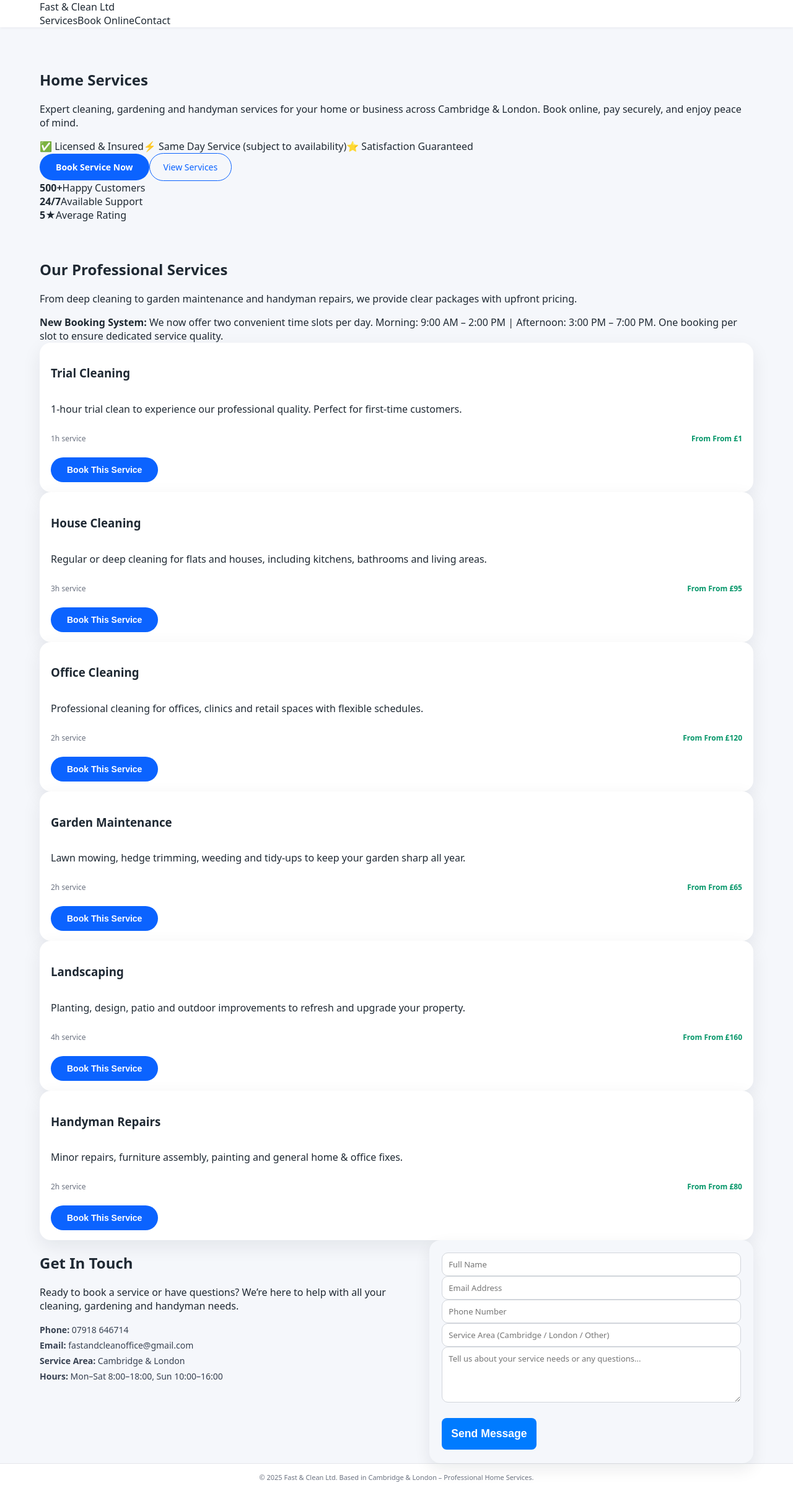
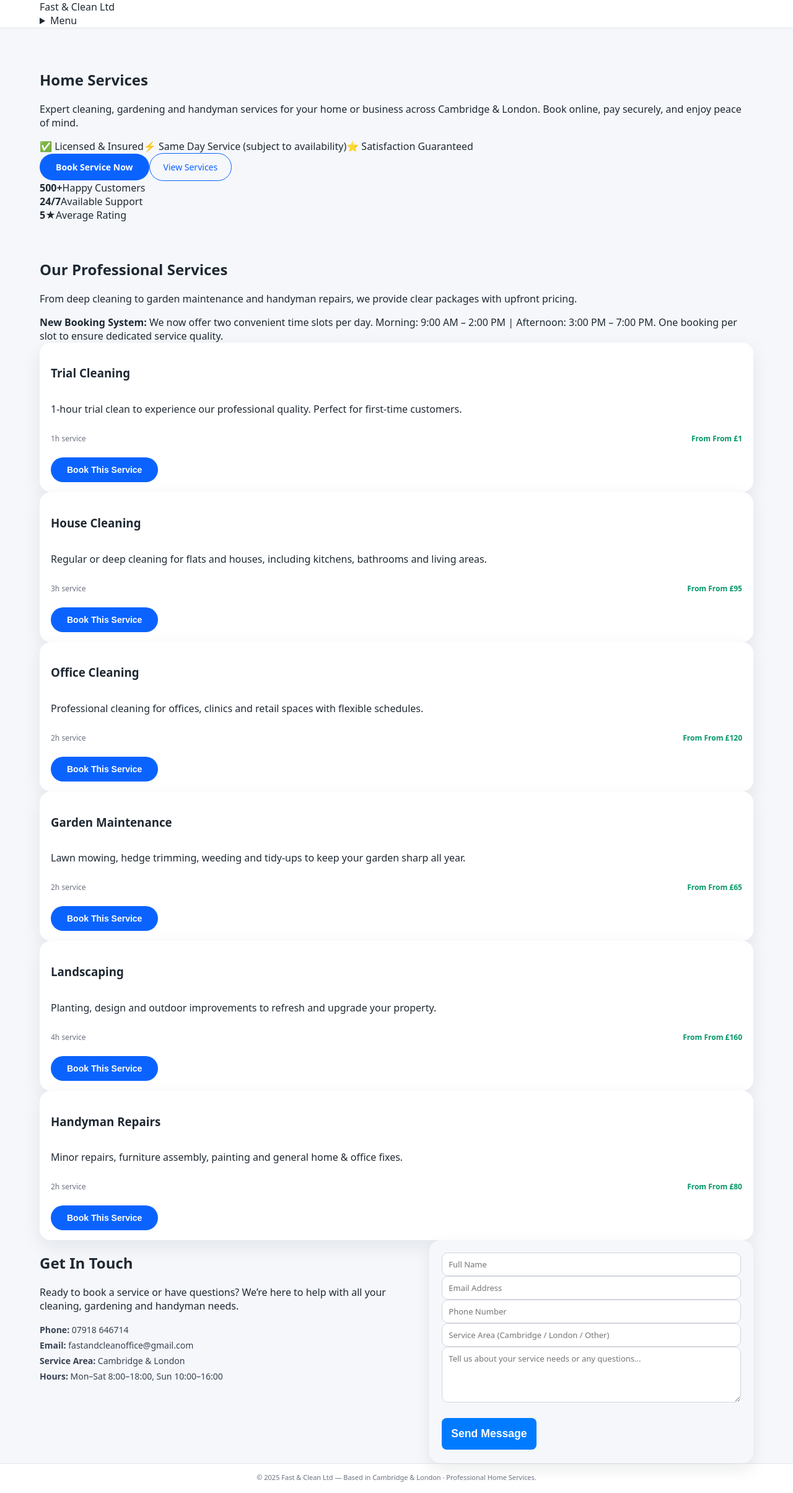
Before and after one commit to FastClean1/fastandclean-site, a React (Vite) app: page / in a window 1280 px wide. Shown: the whole page at 62% size. Built offline with nearby package versions, Linux system fonts and the light colour scheme.

Commit message:
Update App.jsx

```diff
--- a/src/App.jsx
+++ b/src/App.jsx
@@ -2,8 +2,9 @@ import React from "react";
 import { Routes, Route, Link } from "react-router-dom";
 import Home from "./Home";
 import Book from "./Book";
+import "./styles.css";
 
-// catalogo servizi + link Stripe (quelli che mi hai passato)
+// Catalogo servizi (mostrato in Home tramite props)
 const services = [
   {
     name: "Trial Cleaning",
@@ -11,7 +12,7 @@ const services = [
       "1-hour trial clean to experience our professional quality. Perfect for first-time customers.",
     duration: "1h service",
     priceFrom: "From £1",
-    stripeLink: "https://buy.stripe.com/3cI3cwb4qaozez5akE7N606",
+    price: 1,
   },
   {
     name: "House Cleaning",
@@ -19,7 +20,7 @@ const services = [
       "Regular or deep cleaning for flats and houses, including kitchens, bathrooms and living areas.",
     duration: "3h service",
     priceFrom: "From £95",
-    stripeLink: "https://buy.stripe.com/eVq14o6Oa9kv8aH2Sc7N604",
+    price: 95,
   },
   {
     name: "Office Cleaning",
@@ -27,7 +28,7 @@ const services = [
       "Professional cleaning for offices, clinics and retail spaces with flexible schedules.",
     duration: "2h service",
     priceFrom: "From £120",
-    stripeLink: "https://buy.stripe.com/14A7sM6Oa1S38aHdwQ7N603",
+    price: 120,
   },
   {
     name: "Garden Maintenance",
@@ -35,15 +36,15 @@ const services = [
       "Lawn mowing, hedge trimming, weeding and tidy-ups to keep your garden sharp all year.",
     duration: "2h service",
     priceFrom: "From £65",
-    stripeLink: "https://buy.stripe.com/6oU4gAgoK9kvaiP8cw7N602",
+    price: 65,
   },
   {
     name: "Landscaping",
     description:
-      "Planting, design, patio and outdoor improvements to refresh and upgrade your property.",
+      "Planting, design and outdoor improvements to refresh and upgrade your property.",
     duration: "4h service",
     priceFrom: "From £160",
-    stripeLink: "https://buy.stripe.com/eVqcN6dcy7cnaiPgJ27N601",
+    price: 160,
   },
   {
     name: "Handyman Repairs",
@@ -51,39 +52,46 @@ const services = [
       "Minor repairs, furniture assembly, painting and general home & office fixes.",
     duration: "2h service",
     priceFrom: "From £80",
-    stripeLink: "https://buy.stripe.com/3cIfZib4qdALbmTfEY7N600",
+    price: 80,
   },
 ];
 
 export default function App() {
   return (
     <>
-      {/* header semplice e sicuro */}
+      {/* HEADER */}
       <header className="site-header">
-        <div className="container row between">
-          <Link to="/" className="brand">
-            Fast & Clean Ltd
-          </Link>
+        <div className="container nav-wrap">
+          <Link className="brand" to="/">Fast &amp; Clean Ltd</Link>
 
-          <nav className="nav">
-            <Link to="/#services" className="nav-link">Services</Link>
-            <Link to="/book" className="nav-link">Book Online</Link>
-            <a className="nav-link" href="#contact">Contact</a>
-          </nav>
+          {/* Menu a tendina a destra */}
+          <details className="menu">
+            <summary>Menu</summary>
+            <nav className="menu-list">
+              <Link to="/">Services</Link>
+              <Link to="/book">Book Online</Link>
+              <a href="#contact">Contact</a>
+            </nav>
+          </details>
         </div>
       </header>
 
+      {/* ROUTES */}
       <main>
         <Routes>
+          {/* Passo i servizi a Home: lì renderizzi cards + bottoni */}
           <Route path="/" element={<Home services={services} />} />
           <Route path="/book" element={<Book />} />
-          {/* fallback per rotte sconosciute */}
+          {/* fallback */}
           <Route path="*" element={<Home services={services} />} />
         </Routes>
       </main>
 
+      {/* FOOTER */}
       <footer className="site-footer">
-        © {new Date().getFullYear()} Fast & Clean Ltd. Based in Cambridge & London – Professional Home Services.
+        <div className="container">
+          © {new Date().getFullYear()} Fast &amp; Clean Ltd — Based in Cambridge &amp; London · Professional Home Services.
+        </div>
       </footer>
     </>
   );
```
